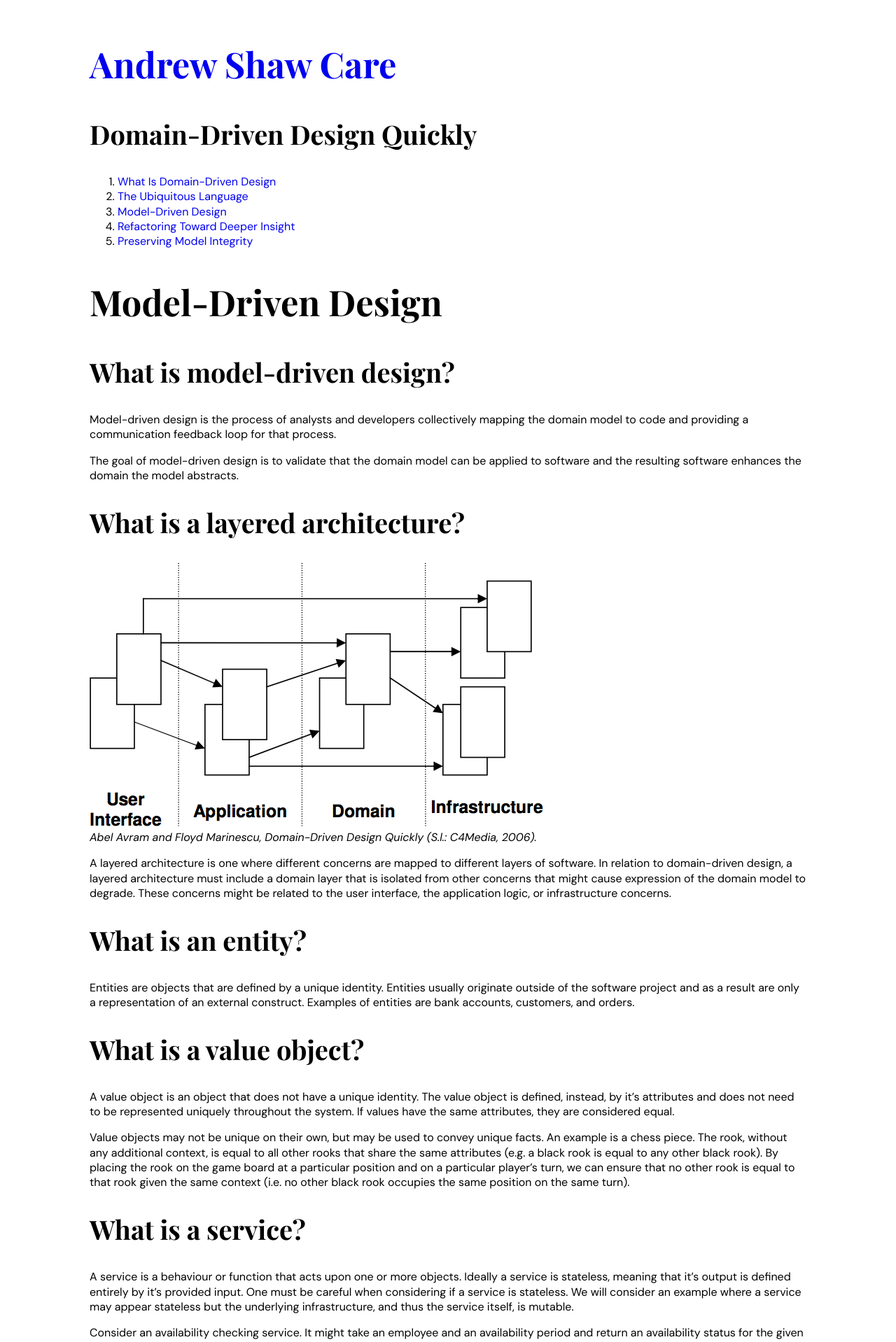
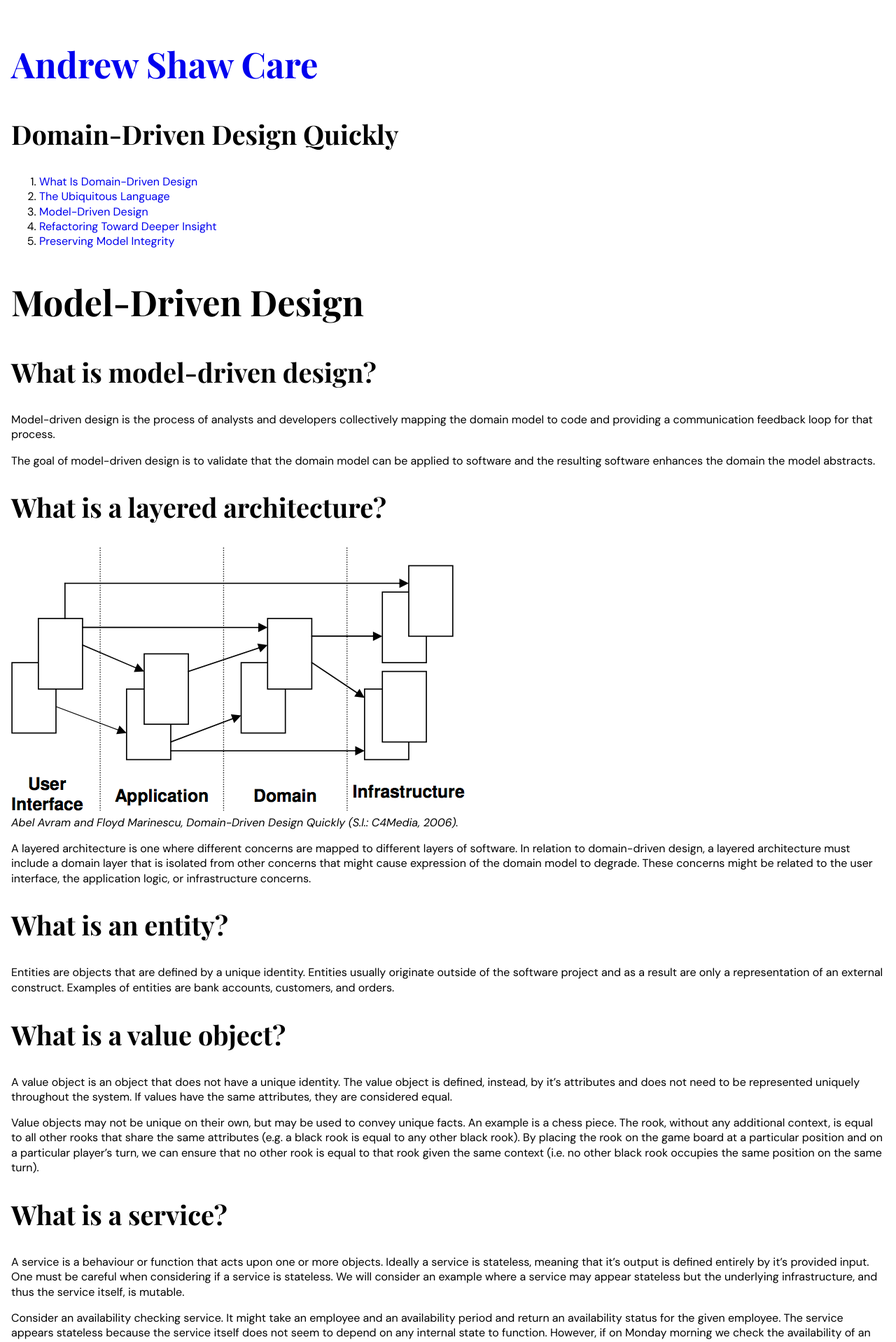
Before and after one commit to andrewshawcare/andrewshawcare.github.io, a Jekyll site: the page built from _domain_driven_design_quickly/3-model-driven-design.md, in a window 1280 px wide. Shown: the top 1918 px of the page at 70% size. Built offline with Jekyll 4.4.1, drawn with Linux system fonts in a browser that asks for light colours; some web fonts are replaced.

Commit message:
Add YouTube video; Add front matter; Fix image styles

```diff
--- a/assets/default.scss
+++ b/assets/default.scss
@@ -16,7 +16,7 @@
 body {
   margin: 0 auto;
   padding: 1rem;
-  max-width: 64rem;
+  max-width: 1280px;
   font-family: 'DM Sans', sans-serif;
   font-weight: 400;
   font-size: $base-font-size;
@@ -67,7 +67,7 @@
   border-top: 0.25rem double;
   overflow: visible;
   text-align: center;
-  margin: 12rem 0;
+  margin: 6rem 0;
   height: 0;
 }
 
@@ -79,6 +79,11 @@
   padding: 0 0.5rem 0.25rem 0.5rem;
   position: relative;
   top: -0.9rem;
+}
+
+img {
+  max-height: 480px;
+  margin: 0 auto;
 }
 
 img + em {
@@ -105,14 +110,20 @@
   padding: 1rem;
 }
 
-.reveal.deck {
-  width: 960px;
-  height: 700px;
+.post {
+  display: flex;
+  flex-wrap: wrap;
 }
 
-/* TODO: Add better specificity or new theme */
-:root {
-  --r-main-font: 'DM Sans', sans-serif !important;
-  --r-heading-font: 'Playfair Display', serif !important;
-  --r-code-font: 'DM Mono', monospace !important;
+.reveal.deck {
+  width: 640px;
+  height: 360px;
 }
+
+.reveal p:has(> img), .reveal p > img {
+  margin: 0;
+}
+
+.reveal p:has(> img) + p:has(> em) {
+  font-size: medium;
+}
--- /dev/null
+++ b/assets/reveal.scss
@@ -0,0 +1,363 @@
+---
+---
+
+/**
+ * A simple theme for reveal.js presentations, similar
+ * to the default theme. The accent color is darkblue.
+ *
+ * This theme is Copyright (C) 2012 Owen Versteeg, https://github.com/StereotypicalApps. It is MIT licensed.
+ * reveal.js is Copyright (C) 2011-2012 Hakim El Hattab, http://hakim.se
+ */
+ @import url(https://fonts.googleapis.com/css?family=News+Cycle:400,700);
+ @import url(https://fonts.googleapis.com/css?family=Lato:400,700,400italic,700italic);
+ section.has-dark-background, section.has-dark-background h1, section.has-dark-background h2, section.has-dark-background h3, section.has-dark-background h4, section.has-dark-background h5, section.has-dark-background h6 {
+   color: #fff;
+ }
+
+ /*********************************************
+  * GLOBAL STYLES
+  *********************************************/
+ :root {
+   --r-background-color: #fff;
+   --r-main-font: 'DM Sans', sans-serif;
+   --r-main-font-size: 1rem;
+   --r-main-color: #000;
+   --r-block-margin: 20px;
+   --r-heading-margin: 0 0 20px 0;
+   --r-heading-font: 'Playfair Display', serif;
+   --r-heading-color: #000;
+   --r-heading-line-height: 1.2;
+   --r-heading-letter-spacing: normal;
+   --r-heading-text-transform: none;
+   --r-heading-text-shadow: none;
+   --r-heading-font-weight: normal;
+   --r-heading1-text-shadow: none;
+   --r-heading1-size: 3.77em;
+   --r-heading2-size: 2.11em;
+   --r-heading3-size: 1.55em;
+   --r-heading4-size: 1em;
+   --r-code-font: 'DM Mono', monospace;
+   --r-link-color: #00008B;
+   --r-link-color-dark: #00003f;
+   --r-link-color-hover: #0000f1;
+   --r-selection-background-color: rgba(0, 0, 0, 0.99);
+   --r-selection-color: #fff;
+ }
+
+ .reveal-viewport {
+   background: #fff;
+   background-color: var(--r-background-color);
+ }
+
+ .reveal {
+   font-family: var(--r-main-font);
+   font-size: var(--r-main-font-size);
+   font-weight: normal;
+   color: var(--r-main-color);
+ }
+
+ .reveal ::selection {
+   color: var(--r-selection-color);
+   background: var(--r-selection-background-color);
+   text-shadow: none;
+ }
+
+ .reveal ::-moz-selection {
+   color: var(--r-selection-color);
+   background: var(--r-selection-background-color);
+   text-shadow: none;
+ }
+
+ .reveal .slides section,
+ .reveal .slides section > section {
+   line-height: 1.3;
+   font-weight: inherit;
+ }
+
+ /*********************************************
+  * HEADERS
+  *********************************************/
+ .reveal h1,
+ .reveal h2,
+ .reveal h3,
+ .reveal h4,
+ .reveal h5,
+ .reveal h6 {
+   margin: var(--r-heading-margin);
+   color: var(--r-heading-color);
+   font-family: var(--r-heading-font);
+   font-weight: var(--r-heading-font-weight);
+   line-height: var(--r-heading-line-height);
+   letter-spacing: var(--r-heading-letter-spacing);
+   text-transform: var(--r-heading-text-transform);
+   text-shadow: var(--r-heading-text-shadow);
+   word-wrap: break-word;
+ }
+
+ .reveal h1 {
+   font-size: var(--r-heading1-size);
+ }
+
+ .reveal h2 {
+   font-size: var(--r-heading2-size);
+ }
+
+ .reveal h3 {
+   font-size: var(--r-heading3-size);
+ }
+
+ .reveal h4 {
+   font-size: var(--r-heading4-size);
+ }
+
+ .reveal h1 {
+   text-shadow: var(--r-heading1-text-shadow);
+ }
+
+ /*********************************************
+  * OTHER
+  *********************************************/
+ .reveal p {
+   margin: var(--r-block-margin) 0;
+   line-height: 1.3;
+ }
+
+ /* Remove trailing margins after titles */
+ .reveal h1:last-child,
+ .reveal h2:last-child,
+ .reveal h3:last-child,
+ .reveal h4:last-child,
+ .reveal h5:last-child,
+ .reveal h6:last-child {
+   margin-bottom: 0;
+ }
+
+ /* Ensure certain elements are never larger than the slide itself */
+ .reveal img,
+ .reveal video,
+ .reveal iframe {
+   max-width: 95%;
+   max-height: 95%;
+ }
+
+ .reveal strong,
+ .reveal b {
+   font-weight: bold;
+ }
+
+ .reveal em {
+   font-style: italic;
+ }
+
+ .reveal ol,
+ .reveal dl,
+ .reveal ul {
+   display: inline-block;
+   text-align: left;
+   margin: 0 0 0 1em;
+ }
+
+ .reveal ol {
+   list-style-type: decimal;
+ }
+
+ .reveal ul {
+   list-style-type: disc;
+ }
+
+ .reveal ul ul {
+   list-style-type: square;
+ }
+
+ .reveal ul ul ul {
+   list-style-type: circle;
+ }
+
+ .reveal ul ul,
+ .reveal ul ol,
+ .reveal ol ol,
+ .reveal ol ul {
+   display: block;
+   margin-left: 40px;
+ }
+
+ .reveal dt {
+   font-weight: bold;
+ }
+
+ .reveal dd {
+   margin-left: 40px;
+ }
+
+ .reveal blockquote {
+   display: block;
+   position: relative;
+   width: 70%;
+   margin: var(--r-block-margin) auto;
+   padding: 5px;
+   font-style: italic;
+   background: rgba(255, 255, 255, 0.05);
+   box-shadow: 0px 0px 2px rgba(0, 0, 0, 0.2);
+ }
+
+ .reveal blockquote p:first-child,
+ .reveal blockquote p:last-child {
+   display: inline-block;
+ }
+
+ .reveal q {
+   font-style: italic;
+ }
+
+ .reveal pre {
+   display: block;
+   position: relative;
+   width: 90%;
+   margin: var(--r-block-margin) auto;
+   text-align: left;
+   font-size: 0.55em;
+   font-family: var(--r-code-font);
+   line-height: 1.2em;
+   word-wrap: break-word;
+   box-shadow: 0px 5px 15px rgba(0, 0, 0, 0.15);
+ }
+
+ .reveal code {
+   font-family: var(--r-code-font);
+   text-transform: none;
+   tab-size: 2;
+ }
+
+ .reveal pre code {
+   display: block;
+   padding: 5px;
+   overflow: auto;
+   max-height: 400px;
+   word-wrap: normal;
+ }
+
+ .reveal .code-wrapper {
+   white-space: normal;
+ }
+
+ .reveal .code-wrapper code {
+   white-space: pre;
+ }
+
+ .reveal table {
+   margin: auto;
+   border-collapse: collapse;
+   border-spacing: 0;
+ }
+
+ .reveal table th {
+   font-weight: bold;
+ }
+
+ .reveal table th,
+ .reveal table td {
+   text-align: left;
+   padding: 0.2em 0.5em 0.2em 0.5em;
+   border-bottom: 1px solid;
+ }
+
+ .reveal table th[align=center],
+ .reveal table td[align=center] {
+   text-align: center;
+ }
+
+ .reveal table th[align=right],
+ .reveal table td[align=right] {
+   text-align: right;
+ }
+
+ .reveal table tbody tr:last-child th,
+ .reveal table tbody tr:last-child td {
+   border-bottom: none;
+ }
+
+ .reveal sup {
+   vertical-align: super;
+   font-size: smaller;
+ }
+
+ .reveal sub {
+   vertical-align: sub;
+   font-size: smaller;
+ }
+
+ .reveal small {
+   display: inline-block;
+   font-size: 0.6em;
+   line-height: 1.2em;
+   vertical-align: top;
+ }
+
+ .reveal small * {
+   vertical-align: top;
+ }
+
+ .reveal img {
+   margin: var(--r-block-margin) 0;
+ }
+
+ /*********************************************
+  * LINKS
+  *********************************************/
+ .reveal a {
+   color: var(--r-link-color);
+   text-decoration: none;
+   transition: color 0.15s ease;
+ }
+
+ .reveal a:hover {
+   color: var(--r-link-color-hover);
+   text-shadow: none;
+   border: none;
+ }
+
+ .reveal .roll span:after {
+   color: #fff;
+   background: var(--r-link-color-dark);
+ }
+
+ /*********************************************
+  * Frame helper
+  *********************************************/
+ .reveal .r-frame {
+   border: 4px solid var(--r-main-color);
+   box-shadow: 0 0 10px rgba(0, 0, 0, 0.15);
+ }
+
+ .reveal a .r-frame {
+   transition: all 0.15s linear;
+ }
+
+ .reveal a:hover .r-frame {
+   border-color: var(--r-link-color);
+   box-shadow: 0 0 20px rgba(0, 0, 0, 0.55);
+ }
+
+ /*********************************************
+  * NAVIGATION CONTROLS
+  *********************************************/
+ .reveal .controls {
+   color: var(--r-link-color);
+ }
+
+ /*********************************************
+  * PROGRESS BAR
+  *********************************************/
+ .reveal .progress {
+   background: rgba(0, 0, 0, 0.2);
+   color: var(--r-link-color);
+ }
+
+ /*********************************************
+  * PRINT BACKGROUND
+  *********************************************/
+ @media print {
+   .backgrounds {
+     background-color: var(--r-background-color);
+   }
+ }
```
Also changed, not shown: _layouts/post.html (+42 -19 lines), _posts/2023-05-29-naming-variables.md (+4 -0 lines), _posts/2023-05-31-hosting-a-retrospective.md (+4 -0 lines), _posts/hosting-a-retrospective.md (+37 -78 lines), _posts/naming-variables.md (+1 -1 lines).
